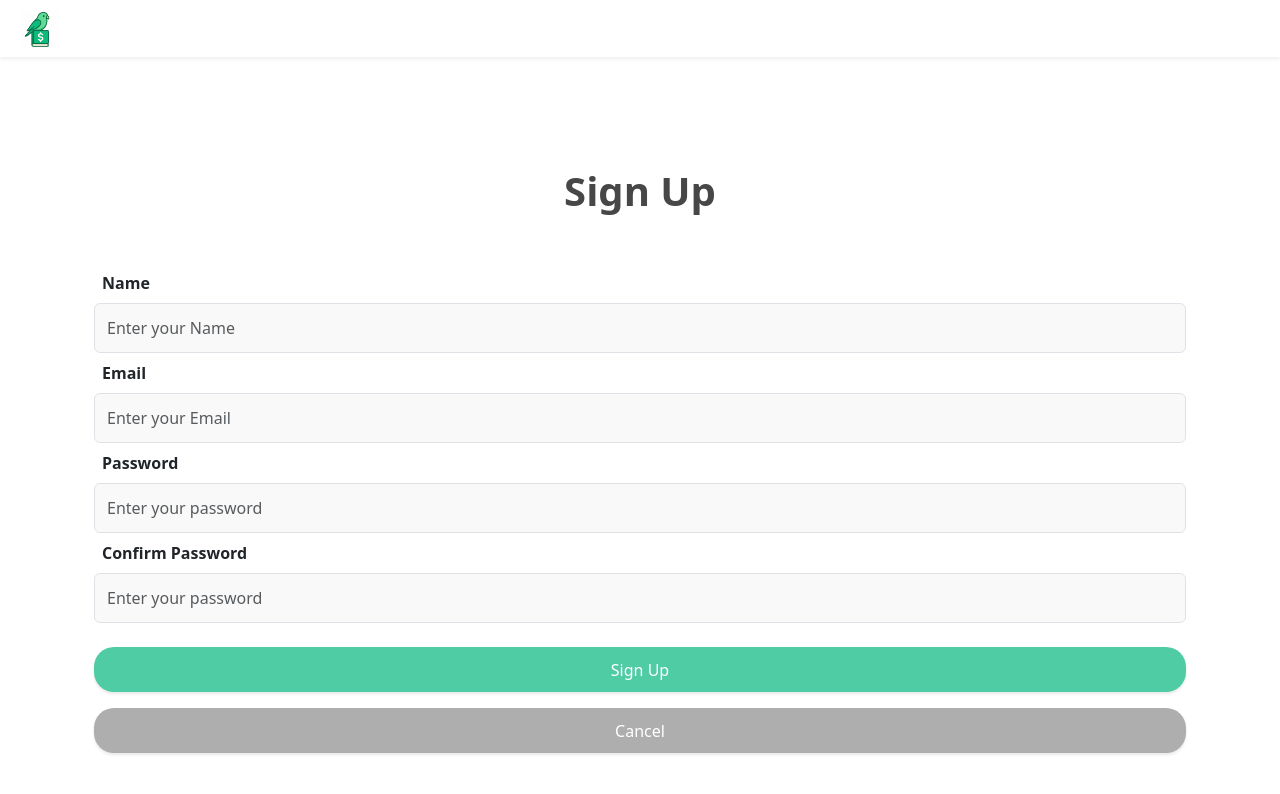
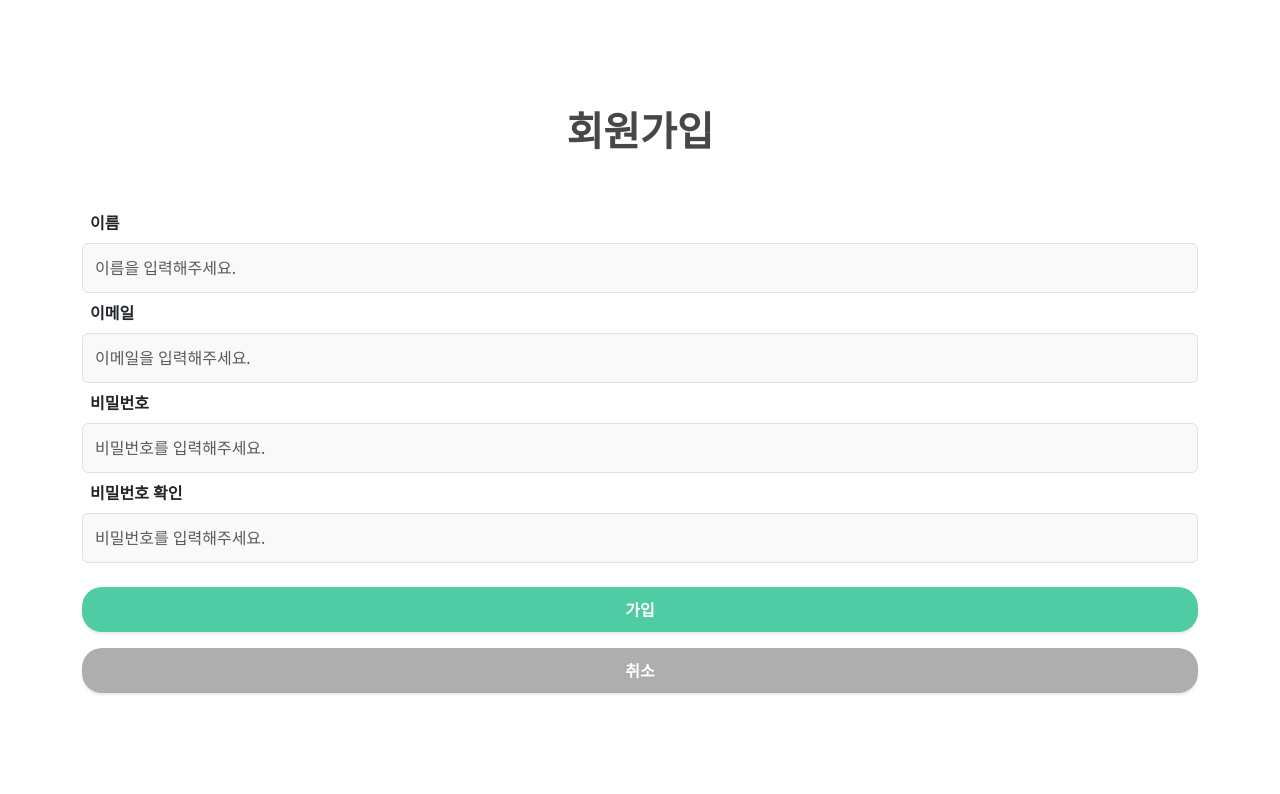
Before and after one commit to soo5o/kb_budgy, a Vue app: page /signup in a window 1280 px wide. Shown: the top 794 px of the page. Built offline with nearby package versions, Linux system fonts and the light colour scheme; what v-calendar would draw is missing.

Commit message:
Feat: 디자인 수정

```diff
--- a/db.json
+++ b/db.json
@@ -4,7 +4,7 @@
       "id": "1",
       "email": "111@naver.com",
       "password": "bbbbbbbb",
-      "name": "버기"
+      "name": "ㅇㅅㅇ"
     },
     {
       "id": "2",
@@ -175,7 +175,11 @@
     {
       "id": "1",
       "goal_amount": null,
-      "saved_date": ["2025-01-01", "2025-04-01", "2025-01-08"]
+      "saved_date": [
+        "2025-01-01",
+        "2025-04-01",
+        "2025-01-08"
+      ]
     },
     {
       "id": "2",
--- a/src/App.vue
+++ b/src/App.vue
@@ -2,16 +2,33 @@
 import Header from './components/Header.vue';
 import BottomNav from './components/BottomNav.vue';
 import { useUserStore } from '@/stores/user.js';
+import { useRoute } from 'vue-router';
+import { computed } from 'vue';
 
 const userStore = useUserStore();
 userStore.loadUserInfo();
+
+const route = useRoute();
+const noPaddingRoutes = ['/', '/login', '/signup'];
+
+const containerClass = computed(() => {
+  return noPaddingRoutes.includes(route.path)
+    ? 'container no-padding'
+    : 'container with-padding';
+});
 </script>
 
 <template>
-  <div class="container">
-    <Header></Header>
-    <router-view></router-view>
-    <BottomNav v-if="userStore.userInfo.length > 0" />
+  <div :class="containerClass">
+    <Header v-if="!noPaddingRoutes.includes(route.path)" />
+    <transition name="fade" mode="out-in">
+      <router-view></router-view>
+    </transition>
+    <BottomNav
+      v-if="
+        userStore.userInfo.length > 0 && !noPaddingRoutes.includes(route.path)
+      "
+    />
   </div>
 </template>
 
@@ -19,8 +36,26 @@ userStore.loadUserInfo();
 .container {
   min-height: 100vh;
   position: relative;
-  padding-top: 60px;
-  padding-bottom: 64px; /* BottomNav 높이만큼 여백 확보 */
   box-sizing: border-box;
 }
+
+/* 기본 패딩 적용 */
+.with-padding {
+  padding-top: 60px;
+  padding-bottom: 64px;
+}
+
+/* 로그인/회원가입/홈 화면용: 패딩 없음 */
+.no-padding {
+  padding: 0;
+}
+
+.fade-enter-active,
+.fade-leave-active {
+  transition: opacity 0.4s ease;
+}
+.fade-enter-from,
+.fade-leave-to {
+  opacity: 0;
+}
 </style>
--- a/src/assets/main.css
+++ b/src/assets/main.css
@@ -6,6 +6,3 @@
   font-weight: 700;
   font-style: normal;
 }
-#app {
-  width: 480px;
-}
--- a/src/components/BottomNav.vue
+++ b/src/components/BottomNav.vue
@@ -45,7 +45,7 @@ const isHiddenPage = computed(() => hiddenPaths.includes(route.path));
   position: fixed;
   bottom: 0;
   left: 0;
-  right: 0;
+  width: 100%;
   height: 64px;
   background-color: #fff;
   border-top: 1px solid #e5e7eb;
@@ -73,7 +73,7 @@ const isHiddenPage = computed(() => hiddenPaths.includes(route.path));
 
 .btn-tabbar.selected {
   color: #4fcca4;
-  font-weight: 600;
+  font-weight: bold;
   background-color: #e0e7ff;
 }
 </style>
--- a/src/components/Header.vue
+++ b/src/components/Header.vue
@@ -1,10 +1,17 @@
 <template>
-  <header class="header">
+  <header class="header" v-if="!isHiddenPage">
     <img src="@/assets/logoHeader.png" alt="로고" class="logo" />
     <!-- 필요시 메뉴나 버튼 추가 -->
   </header>
 </template>
+<script setup>
+import { useRoute } from 'vue-router';
+import { computed } from 'vue';
 
+const route = useRoute();
+const hiddenPaths = ['/', '/login', '/signup'];
+const isHiddenPage = computed(() => hiddenPaths.includes(route.path));
+</script>
 <style scoped>
 .header {
   position: fixed;
--- a/src/main.js
+++ b/src/main.js
@@ -3,7 +3,7 @@ import { createPinia } from 'pinia';
 import 'bootstrap/dist/css/bootstrap.css';
 import '@fortawesome/fontawesome-free/css/all.min.css';
 import 'flatpickr/dist/flatpickr.css';
-
+// import '@/assets/main.css';
 import App from './App.vue';
 import router from './router';
 import VCalendar from 'v-calendar';
--- a/src/pages/CalendarPage.vue
+++ b/src/pages/CalendarPage.vue
@@ -214,24 +214,13 @@ function scrollToList() {
 .calendar-header {
   width: 100%;
 }
-.summary {
-  margin-top: 1rem;
-  display: flex;
-  justify-content: space-between;
-}
-.summary-block {
-  width: 100px; /* 고정 너비 설정으로 위치 흔들림 방지 */
-  min-height: 60px; /* 높이도 어느 정도 고정되도록 */
-}
 ::v-deep .fc {
-  /* height: 100%; */
   width: 100%;
   min-height: 500px;
 }
 ::v-deep .fc-button {
   background-color: inherit;
   color: #46b894;
-  /* color: #a069ba; */
   border: none;
   border-radius: 6px;
   padding: 5px 10px;
--- a/src/pages/LoginPage.vue
+++ b/src/pages/LoginPage.vue
@@ -2,30 +2,34 @@
 <template>
   <form @submit.prevent="handleSubmit">
     <div class="container d-flex justify-content-center align-content-center">
-      <h1 class="fw-bolder text-center mb-5">Login</h1>
+      <h1 class="fw-bolder text-center mb-5">로그인</h1>
       <div>
-        <div class="m-2 fw-bold">Email</div>
+        <div class="m-2 fw-bold">이메일</div>
         <input
           class="form-control"
           type="email"
-          placeholder="Enter your Email"
+          placeholder="이메일을 입력하세요."
           v-model="userInfo.email"
         />
       </div>
       <div>
-        <div class="m-2 fw-bold">Password</div>
+        <div class="m-2 fw-bold">비밀번호</div>
         <input
           class="form-control"
           type="password"
-          placeholder="Enter your password"
+          placeholder="비밀번호를 입력하세요."
           v-model="userInfo.password"
         />
       </div>
       <div class="text-danger mt-2">
         {{ msg }}
       </div>
-      <button class="login-button mt-3 mb-3" type="submit">Login</button>
-      <button class="sign-up-button" @click="moveSignup">Sign Up</button>
+      <button class="login-button mt-3 mb-3 fw-bold" type="submit">
+        로그인
+      </button>
+      <button class="sign-up-button fw-bold" @click="moveSignup">
+        회원가입
+      </button>
     </div>
   </form>
 </template>
@@ -46,11 +50,11 @@ const moveSignup = () => {
 };
 const validateForm = () => {
   if (!userInfo.value.email) {
-    msg.value = '이메일을 입력해주세요';
+    msg.value = '이메일을 입력해주세요.';
     return false;
   }
   if (!userInfo.value.password) {
-    msg.value = '비밀번호를 입력해주세요';
+    msg.value = '비밀번호를 입력해주세요.';
     return false;
   }
   return true;
@@ -94,4 +98,8 @@ button {
 .sign-up-button {
   background-color: rgb(174, 174, 174);
 }
+button:hover {
+  color: #f3f3f3;
+  filter: brightness(1.05);
+}
 </style>
--- a/src/pages/ProfilePage.vue
+++ b/src/pages/ProfilePage.vue
@@ -1,10 +1,10 @@
 <!-- ProfilePage.vue -->
 <template>
-  <div class="container">
+  <div class="container pt-5">
     <button class="btn fw-bold logout-btn" @click="logout">로그아웃</button>
-    <!-- <img src="@/assets/logo.png" width="120px" /> -->
-    <h3 class="text-center fw-bold mt-1 mb-3 ms-3">{{ name }}님</h3>
-    <div class="w-100 ps-2 fw-bold">개인정보 변경</div>
+    <h1 class="text-center fw-bolder mt-5 mb-5 ms-3">{{ name }}님</h1>
+    <div class="w-100 ps-2 mt-5 fw-bold">개인정보 변경</div>
+    <transition name="fade" mode="out-in">
       <div v-if="!validatePwd" class="w-100">
         <input
           type="password"
@@ -33,6 +33,7 @@
           placeholder="새로운 비밀번호를 재입력해주세요"
           v-model="rePwd"
         />
+        <div class="mt-3 alert alert-success">회원정보가 변경되었습니다.</div>
         <div class="text-danger ms-1 mt-1">{{ msg }}</div>
         <button class="fw-bold w-100 change-btn btns" @click="changeInfo">
           변경하기
@@ -44,6 +45,7 @@
           취소
         </button>
       </div>
+    </transition>
   </div>
 </template>
 <script setup>
@@ -114,11 +116,17 @@ const changeInfo = async () => {
 };
 </script>
 <style scoped>
+.fade-enter-active,
+.fade-leave-active {
+  transition: opacity 0.1s ease;
+}
+.fade-enter-from,
+.fade-leave-to {
+  opacity: 0;
+}
 .container {
   display: flex;
   flex-direction: column;
-  justify-content: center;
-  align-items: center;
   gap: 10px;
 }
 .btns {
--- a/src/pages/SignUpPage.vue
+++ b/src/pages/SignUpPage.vue
@@ -2,48 +2,48 @@
 <template>
   <form @submit.prevent="handleSubmit">
     <div class="container d-flex justify-content-center align-content-center">
-      <h1 class="fw-bolder text-center mb-5">Sign Up</h1>
+      <h1 class="fw-bolder text-center mb-5">회원가입</h1>
       <div>
-        <div class="m-2 fw-bold">Name</div>
+        <div class="m-2 fw-bold">이름</div>
         <input
           class="form-control"
           type="text"
-          placeholder="Enter your Name"
+          placeholder="이름을 입력해주세요."
           v-model="userInfo.name"
         />
       </div>
       <div>
-        <div class="m-2 fw-bold">Email</div>
+        <div class="m-2 fw-bold">이메일</div>
         <input
           class="form-control"
           type="email"
-          placeholder="Enter your Email"
+          placeholder="이메일을 입력해주세요."
           v-model="userInfo.email"
         />
       </div>
       <div>
-        <div class="m-2 fw-bold">Password</div>
+        <div class="m-2 fw-bold">비밀번호</div>
         <input
           class="form-control"
           type="password"
-          placeholder="Enter your password"
+          placeholder="비밀번호를 입력해주세요."
           v-model="userInfo.password"
         />
       </div>
       <div>
-        <div class="m-2 fw-bold">Confirm Password</div>
+        <div class="m-2 fw-bold">비밀번호 확인</div>
         <input
           class="form-control"
           type="password"
-          placeholder="Enter your password"
+          placeholder="비밀번호를 입력해주세요."
           v-model="confirmPassword"
         />
       </div>
       <div class="text-danger mt-2 ms-1">
         {{ msg }}
       </div>
-      <button class="login-button mt-3 mb-3" type="submit">Sign Up</button>
-      <button class="sign-up-button" @click="cancel">Cancel</button>
+      <button class="login-button mt-3 mb-3 fw-bold" type="submit">가입</button>
+      <button class="sign-up-button fw-bold" @click="cancel">취소</button>
     </div>
   </form>
 </template>
@@ -119,6 +119,10 @@ button {
   border: none;
   box-shadow: 0 2px 3px rgb(232, 232, 232);
 }
+button:hover {
+  color: #f3f3f3;
+  filter: brightness(1.05);
+}
 .login-button {
   background-color: #4fcca4;
   color: white;
```
Lines whose indentation alone changed are shown as unchanged.
